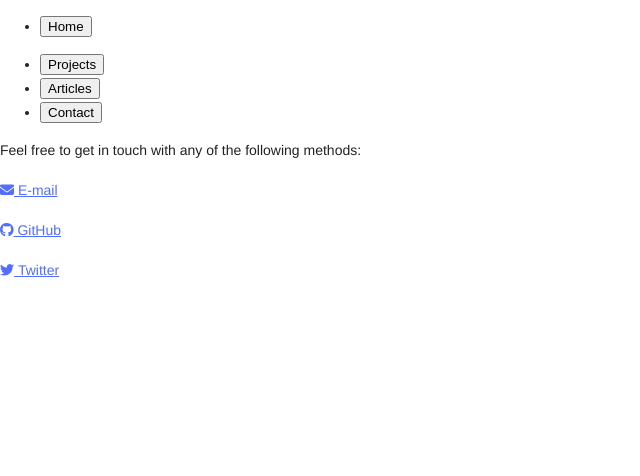
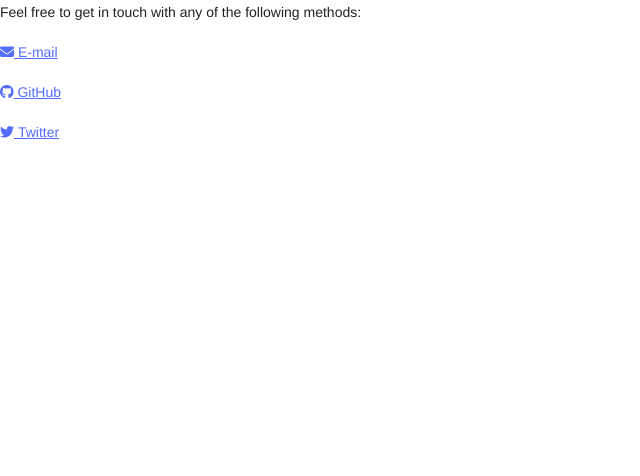
Before and after one commit to purrcat259/digitalcat, a Flask app: page /contact in a window 1280 px wide. Shown: the top 476 px of the page, without its empty margins (0-640 px from the left). After the commit the page ends 139 px from the top, so only its background shows below. Run offline with Flask 2, Linux system fonts and the light colour scheme; parts of the project's set-up code (start-up, migrations or seed data) failed here and were passed over; some libraries are stand-ins or nearby versions.

Commit message:
Cleared out layout and navbar

```diff
--- a/templates/layout.html
+++ b/templates/layout.html
@@ -30,34 +30,7 @@
     </head>
     <body>
         {% block navbar %}
-            <nav class="navbar navbar-default" id="global-navbar">
-                <div class="container-fluid">
-                    <ul class="nav navbar-nav">
-                        <li><a href="{{ url_for('index') }}">
-                            <button type="button" class="btn btn-success btn-rmv-col">
-                                <span class="nav-text">Home</span>
-                            </button>
-                        </a></li>
-                    </ul>
-                    <ul class="nav navbar-nav navbar-right">
-                        <li><a href="{{ url_for('projects') }}">
-                            <button type="button" class="btn btn-success btn-rmv-col">
-                                <span class="nav-text">Projects</span>
-                            </button>
-                        </a></li>
-                        <li><a href="{{ url_for('articles') }}">
-                            <button type="button" class="btn btn-success btn-rmv-col">
-                                <span class="nav-text">Articles</span>
-                            </button>
-                        </a></li>
-                        <li><a href="{{ url_for('contact') }}">
-                            <button type="button" class="btn btn-success btn-rmv-col">
-                                <span class="nav-text">Contact</span>
-                            </button>
-                        </a></li>
-                    </ul>
-                </div>
-            </nav>
+
         {% endblock %}
         {% block body %}
             {% block default_flash %}
```
Also changed, not shown: templates/index.html (+1 -75 lines).
